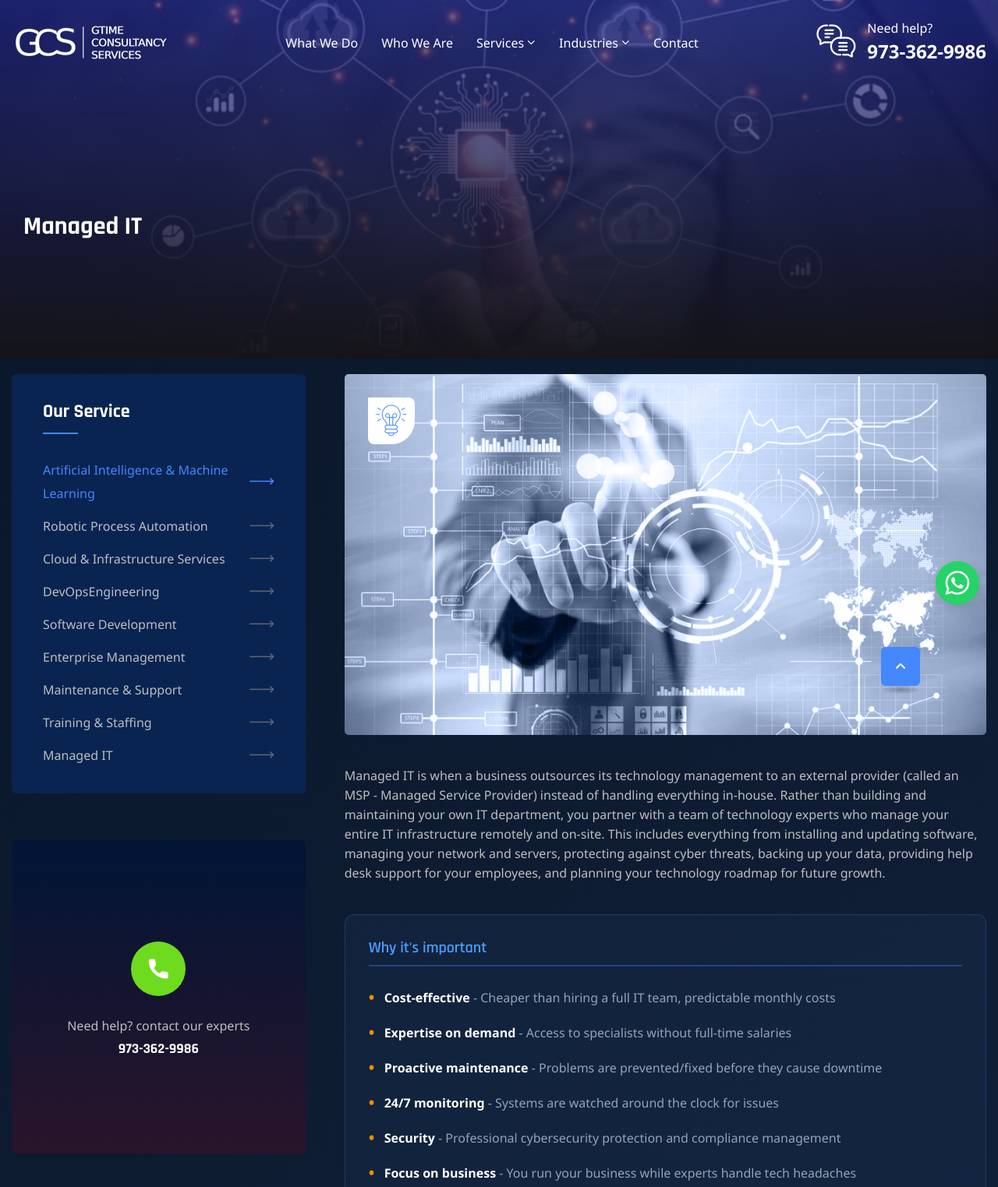
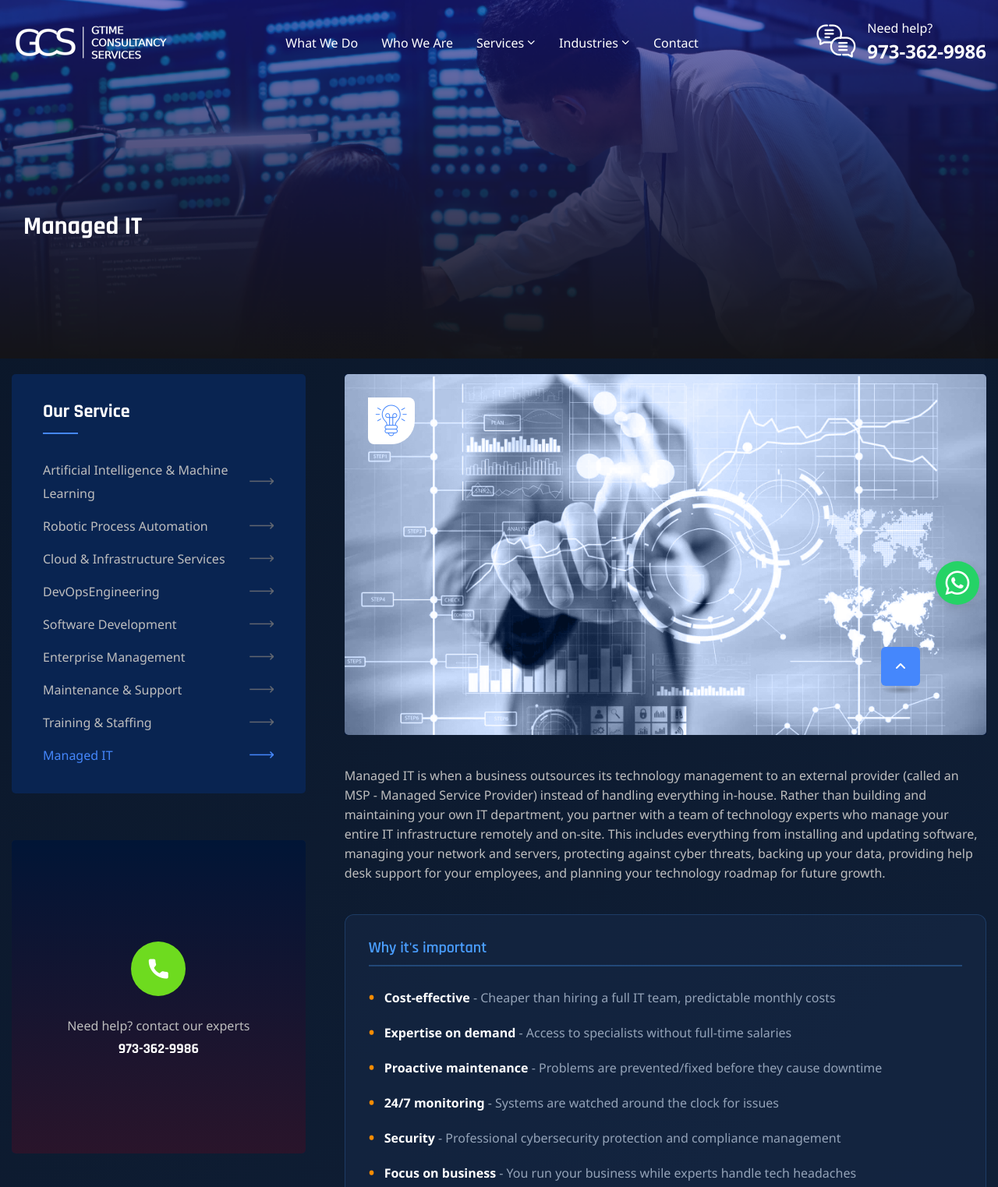
Before and after one commit to GTime-Consultancy-Services-LLC/GCSWEBSITE, a website: page public/services/managedIT.html in a window 1280 px wide. Shown: the top 1523 px of the page at 78% size. Drawn offline with Linux system fonts and the light colour scheme; files whose address does not match are found by name.

Commit message:
Managed It services updated

```diff
--- a/public/services/managedIT.html
+++ b/public/services/managedIT.html
@@ -258,7 +258,7 @@
         <!--Start Page Header-->
         <section class="page-header">
             <div class="page-header__bg" style="
-            background-image: url(../assets/img/service/managedIT/hero.png);
+            background-image: url(../assets/img/service/managedIT/hero.jpg);
           "></div>
             <div class="container">
                 <div class="page-header__inner">
@@ -291,7 +291,7 @@
 
                                 <ul class="single-sidebar__service-list">
                                     <li>
-                                        <a class="active" href="#">
+                                        <a href="#">
                                             Artificial Intelligence & Machine Learning
                                             <span class="icon-long-right-arrow"></span>
                                         </a>
@@ -339,7 +339,7 @@
                                         </a>
                                     </li>
                                     <li>
-                                        <a href="managedIT.html">
+                                        <a class="active" href="managedIT.html">
                                             Managed IT
                                             <span class="icon-long-right-arrow"></span>
                                         </a>
@@ -391,7 +391,7 @@
                     <div class="col-xl-8 col-lg-7">
                         <div class="service-details__content">
                             <div class="service-details__content-img1">
-                                <img src="../assets/img/service/managedIT/image1.png" alt="" />
+                                <img src="../assets/img/service/managedIT/image5.png" alt="" />
                                 <div class="icon-box">
                                     <span class="icon-power"></span>
                                 </div>
@@ -498,7 +498,7 @@
                                 <div class="row">
                                     <div class="col-xl-6 col-lg-12 col-md-6">
                                         <div class="service-details__content-text2-img">
-                                            <img src="../assets/img/service/managedIT/image1.png" alt="" />
+                                            <img src="../assets/img/service/managedIT/image1.jpg" alt="" />
                                         </div>
                                     </div>
 
```
Also changed, not shown: public/assets/img/service/managedIT/hero.jpg (added), public/assets/img/service/managedIT/hero.png (deleted), public/assets/img/service/managedIT/image1.jpg (added), public/assets/img/service/managedIT/image1.png (deleted), public/assets/img/service/managedIT/image5.png (added), 1 other file.
